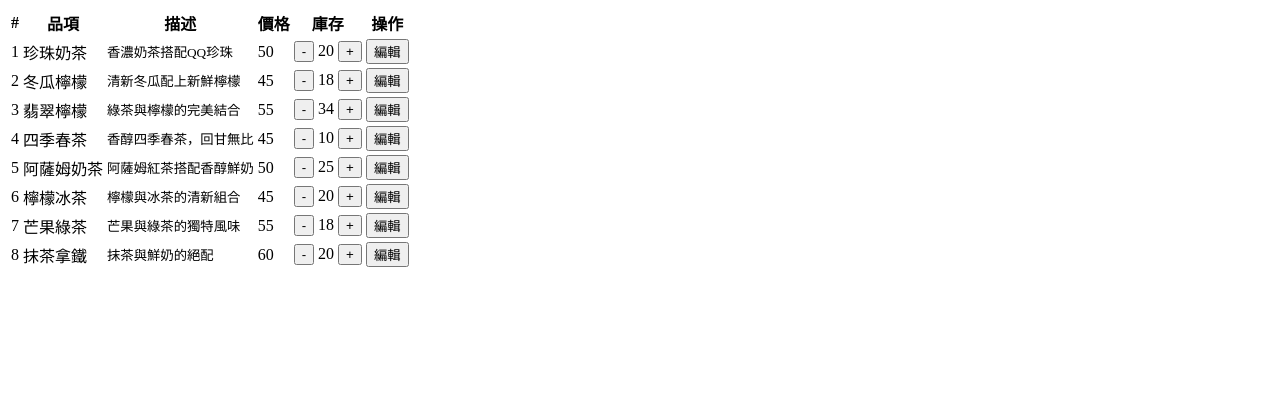
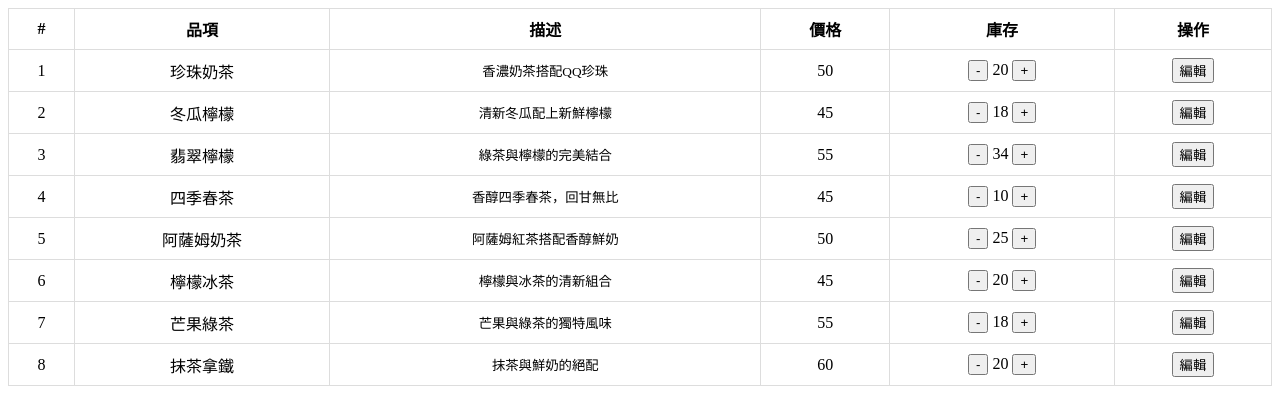
Before and after one commit to dpi627/HexVueHw01, a Vue app: page / in a window 1280 px wide. Shown: the top 416 px of the page. Built offline with nearby package versions, Linux system fonts and the light colour scheme.

Commit message:
style: 調整表格樣式以改善顯示效果
- 設定表格寬度為 100%
- 使用 border-collapse 以合併邊框
- 將表格置中顯示
- 設定表頭和單元格內容為置中
- 增加單元格的內邊距
- 設定單元格邊框樣式

```diff
--- a/src/AppHwLv1.vue
+++ b/src/AppHwLv3.vue
@@ -82,3 +82,17 @@ const items = ref([
   { name: '抹茶拿鐵', description: '抹茶與鮮奶的絕配', price: 60, stock: 20 }
 ]);
 </script>
+
+<style scoped>
+table {
+  width: 100%;
+  border-collapse: collapse;
+  margin: 0 auto; /* 讓表格本身置中 */
+}
+
+th, td {
+  text-align: center; /* 讓所有表格內容置中 */
+  padding: 8px;
+  border: 1px solid #ddd;
+}
+</style>
--- a/src/main.js
+++ b/src/main.js
@@ -1,5 +1,5 @@
 import { createApp } from 'vue'
 // import './style.css'
-import App from './AppHwLv1.vue'
+import App from './AppHwLv3.vue'
 
 createApp(App).mount('#app')
```
